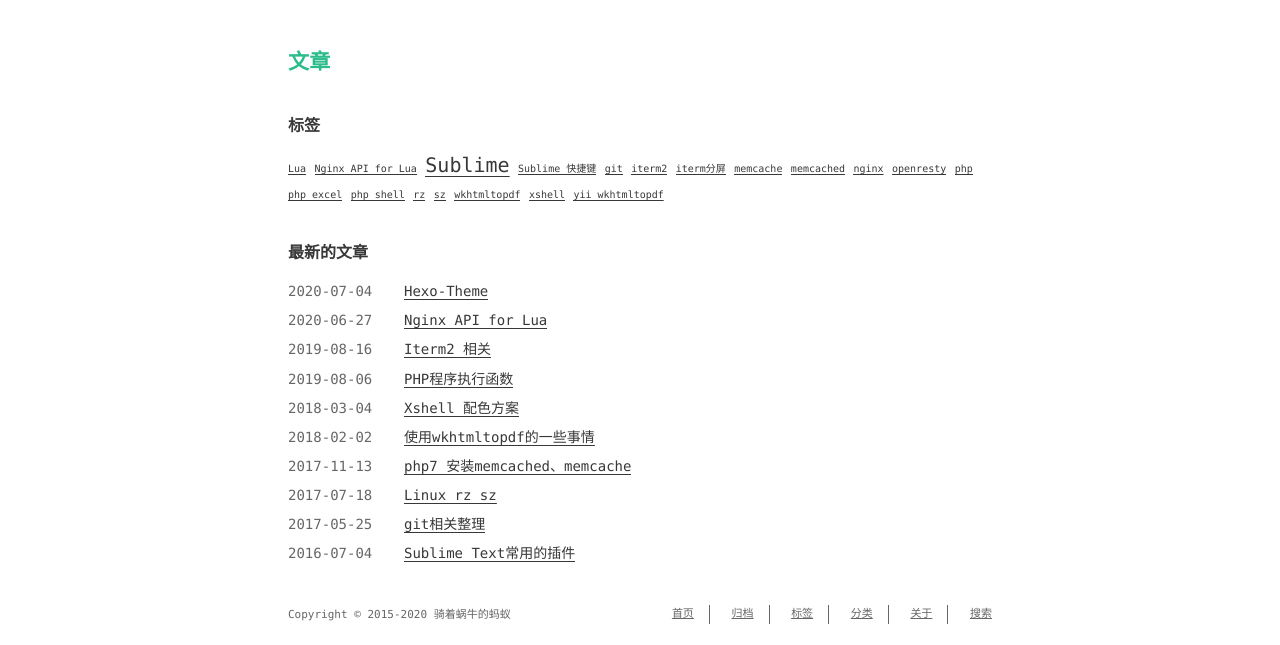
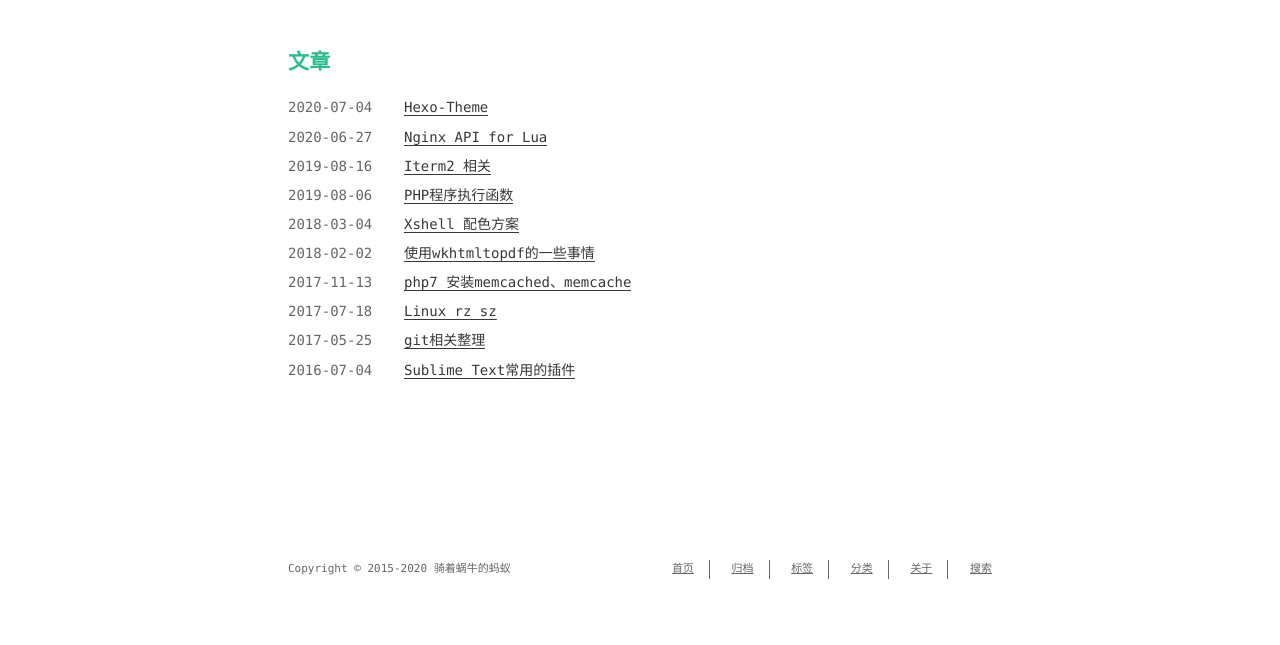
Before and after one commit to hanpengyu/hanpengyu.github.io, a plain HTML site: page index.html in a window 1280 px wide. Shown: the part 201-846 px from the top of the page. After the commit the page ends 800 px from the top, so only its background shows below. Drawn offline with Linux system fonts and the light colour scheme; a web font is replaced by a local one.

Commit message:
Site updated: 2020-07-04 22:04:39

```diff
--- a/index.html
+++ b/index.html
@@ -128,12 +128,6 @@
 
 <section id="writing">
   <span class="h1"><a href="/archives">文章</a></span>
-
-  <span class="h2">标签</span>
-  <span class="widget tagcloud">
-    <a href="/tags/Lua/" style="font-size: 10px;">Lua</a> <a href="/tags/Nginx-API-for-Lua/" style="font-size: 10px;">Nginx API for Lua</a> <a href="/tags/Sublime/" style="font-size: 20px;">Sublime</a> <a href="/tags/Sublime-%E5%BF%AB%E6%8D%B7%E9%94%AE/" style="font-size: 10px;">Sublime 快捷键</a> <a href="/tags/git/" style="font-size: 10px;">git</a> <a href="/tags/iterm2/" style="font-size: 10px;">iterm2</a> <a href="/tags/iterm%E5%88%86%E5%B1%8F/" style="font-size: 10px;">iterm分屏</a> <a href="/tags/memcache/" style="font-size: 10px;">memcache</a> <a href="/tags/memcached/" style="font-size: 10px;">memcached</a> <a href="/tags/nginx/" style="font-size: 10px;">nginx</a> <a href="/tags/openresty/" style="font-size: 10px;">openresty</a> <a href="/tags/php/" style="font-size: 10px;">php</a> <a href="/tags/php-excel/" style="font-size: 10px;">php excel</a> <a href="/tags/php-shell/" style="font-size: 10px;">php shell</a> <a href="/tags/rz/" style="font-size: 10px;">rz</a> <a href="/tags/sz/" style="font-size: 10px;">sz</a> <a href="/tags/wkhtmltopdf/" style="font-size: 10px;">wkhtmltopdf</a> <a href="/tags/xshell/" style="font-size: 10px;">xshell</a> <a href="/tags/yii-wkhtmltopdf/" style="font-size: 10px;">yii wkhtmltopdf</a>
-  </span>
-  <span class="h2">最新的文章</span>
 
   <ul class="post-list">
 
```
